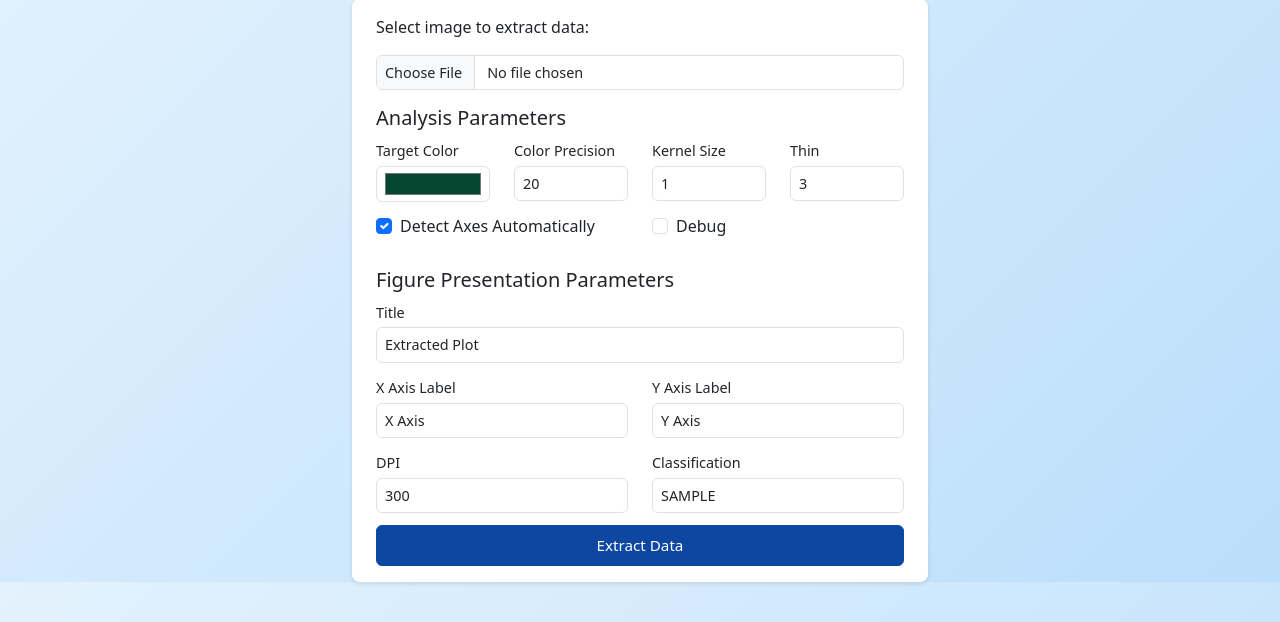
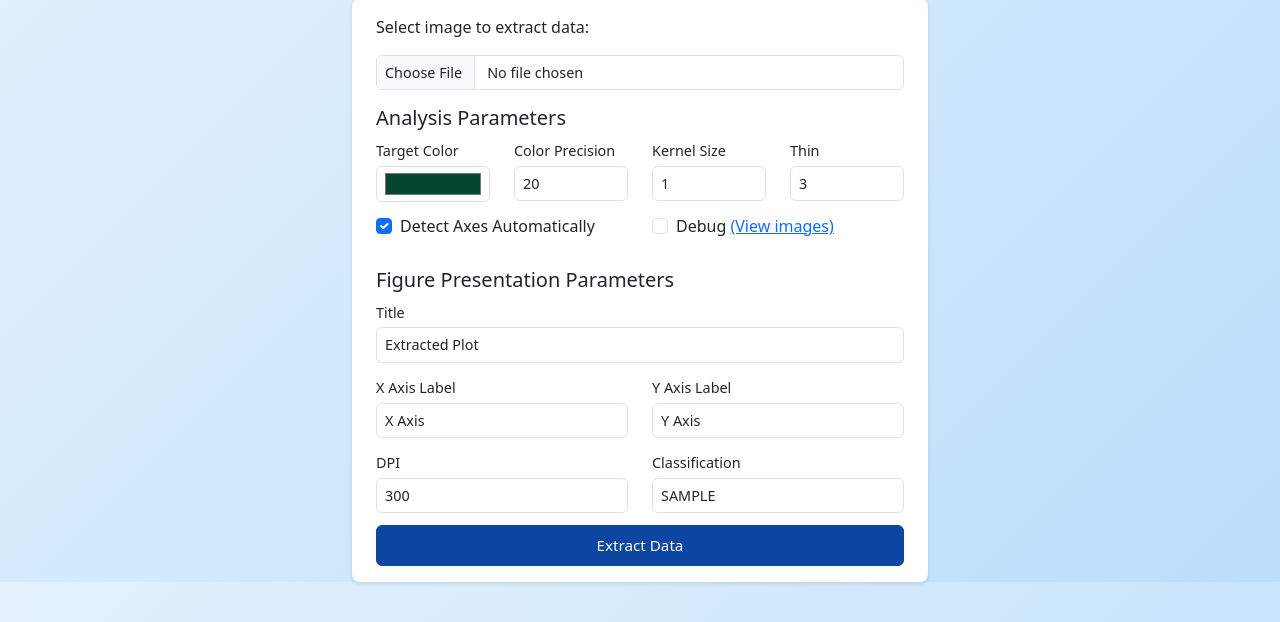
Before and after one commit to foomoon/plot-extractor, a Flask app: page / in a window 1280 px wide. Shown: the part 131-753 px from the top of the page. Run offline with Flask 3, Linux system fonts and the light colour scheme; some libraries are stand-ins or nearby versions.

Commit message:
add debug image link

```diff
--- a/src/templates/index.html
+++ b/src/templates/index.html
@@ -69,10 +69,10 @@
               <label class="form-check-label" for="detect_axes">Detect Axes Automatically</label>
             </div>
           </div>
-          <div class="col-md-3 mb-3">
+          <div class="col-md-6 mb-3">
             <div class="form-check">
               <input class="form-check-input" type="checkbox" name="debug" id="debug">
-              <label class="form-check-label" for="debug">Debug</label>
+              <label class="form-check-label" for="debug">Debug <a href="/static/output.html">(View images)</a></label>
             </div>
           </div>
         </div>
```
